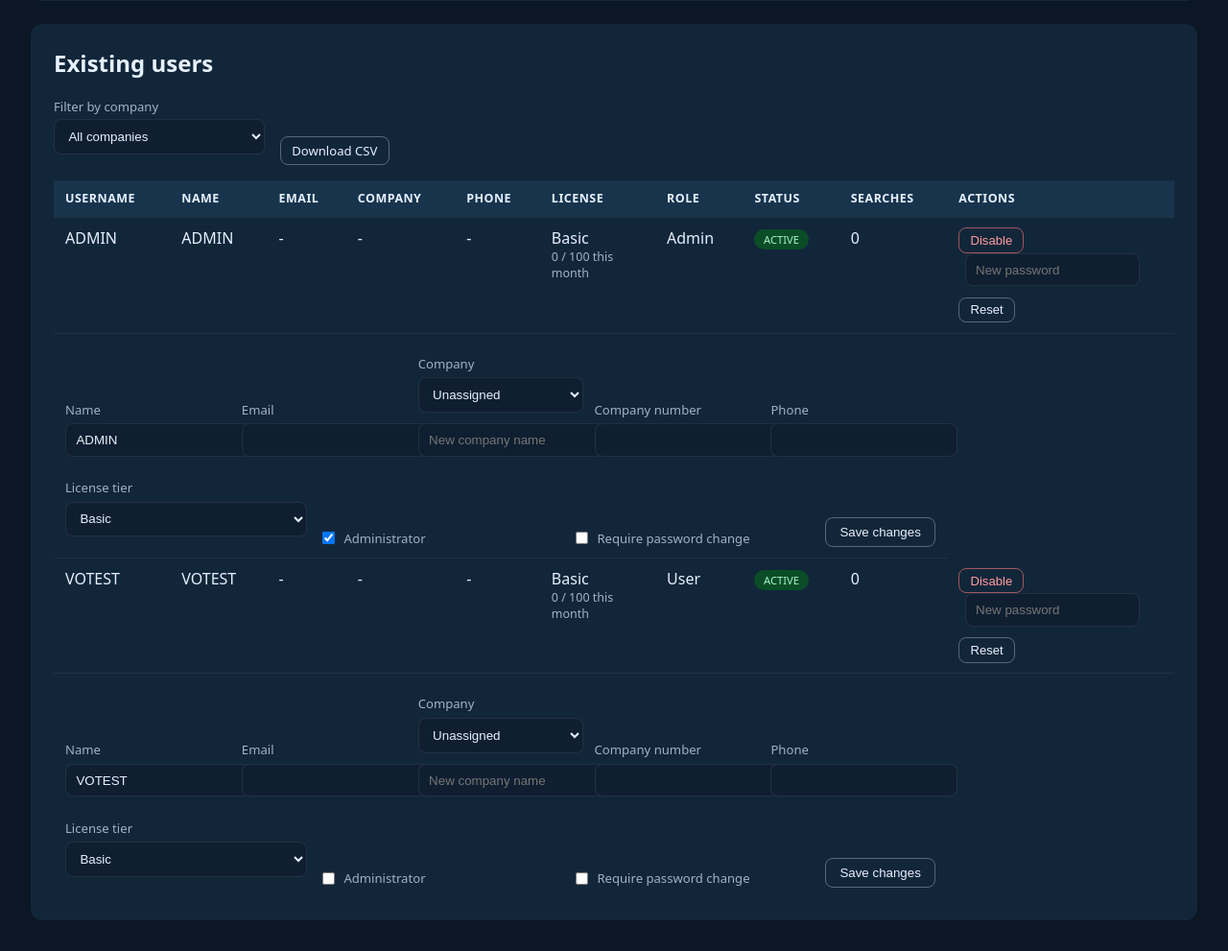
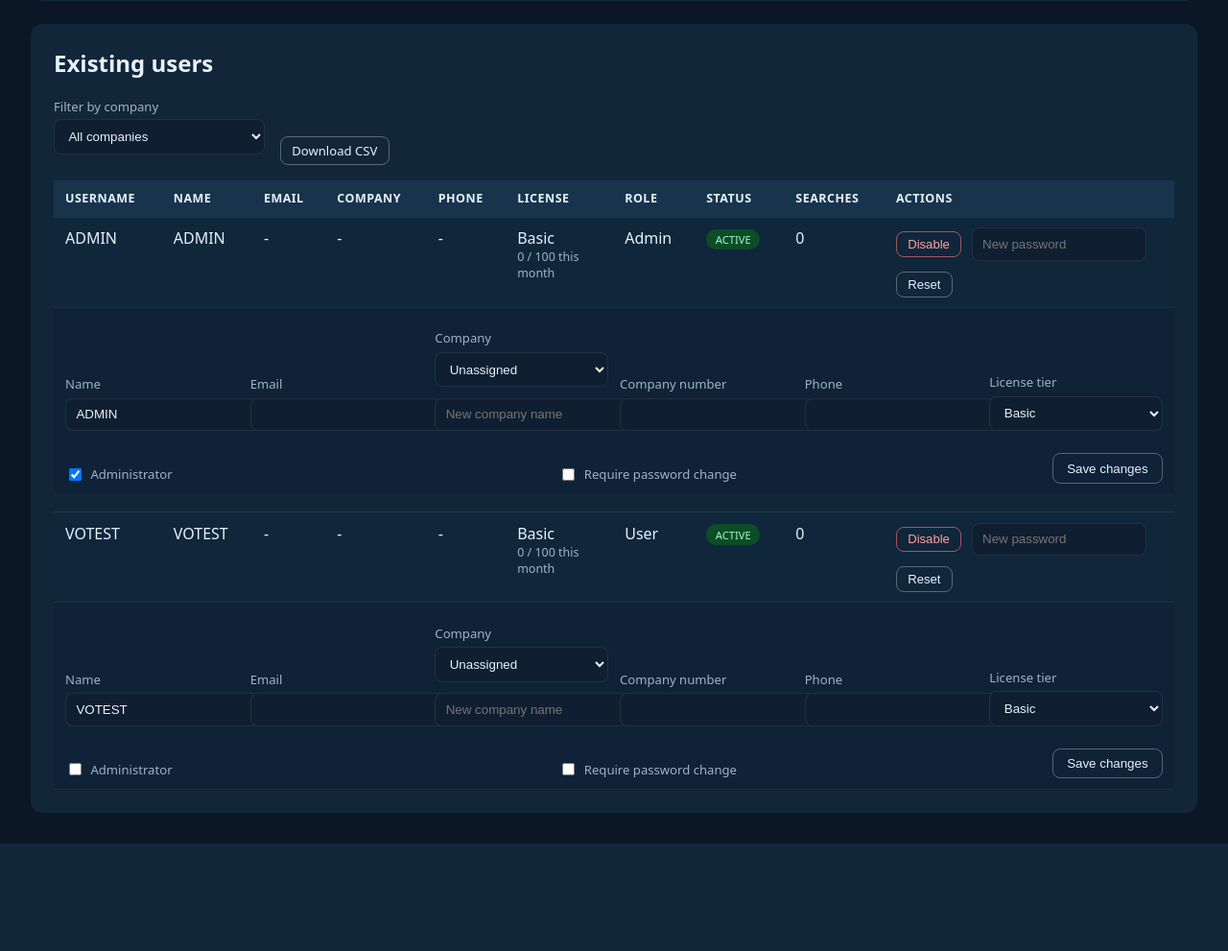
Before and after one commit to Glidepath25/geoprox-api, a FastAPI app: page /admin/users in a window 1280 px wide. Shown: the part 970-1961 px from the top of the page at 96% size. After the commit the page ends 1849 px from the top, so only its background shows below. Run offline with FastAPI, Linux system fonts and the light colour scheme; the visitor is signed in with stand-in values (Sample User, id 1); data comes from the database, SQL or seed files in the repository; data that the repository does not hold is empty.

Commit message:
Improve admin user list readability with spaced rows

```diff
--- a/templates/admin_users.html
+++ b/templates/admin_users.html
@@ -34,6 +34,9 @@
     th, td { padding:0.65rem 0.75rem; border-bottom:1px solid rgba(255,255,255,0.06); text-align:left; vertical-align:top; }
     th { background:#18344d; font-size:0.78rem; text-transform:uppercase; letter-spacing:0.04em; }
     tr:last-child td { border-bottom:none; }
+    tr.user-summary td { background:#10263b; border-top:1px solid rgba(255,255,255,0.08); }
+    tr.user-detail td { background:#0f2237; border-top:1px solid rgba(255,255,255,0.08); border-bottom:1px solid rgba(255,255,255,0.04); }
+    tr.user-spacer td { padding:0; border-bottom:none; height:18px; background:transparent; }
     .status-chip { display:inline-block; padding:0.2rem 0.6rem; border-radius:999px; font-size:0.7rem; text-transform:uppercase; }
     .status-active { background:#0b4d27; color:#a3f5cb; }
     .status-disabled { background:#602020; color:#ff9e9e; }
@@ -276,7 +279,7 @@
         </thead>
         <tbody>
           {% for user in users %}
-          <tr>
+          <tr class="user-summary">
             <td>{{ user.username }}</td>
             <td>{{ user.name }}</td>
             <td>{{ user.email or '-' }}</td>
@@ -320,8 +323,8 @@
               </form>
             </td>
           </tr>
-          <tr>
-            <td colspan="9">
+          <tr class="user-detail">
+            <td colspan="10">
               <form class="inline" method="post" action="/admin/users/{{ user.id }}/update">
                 <input type="hidden" name="redirect_company_id" value="{{ selected_company or '' }}">
                 <div>
@@ -373,6 +376,9 @@
               </form>
             </td>
           </tr>
+          {% if not loop.last %}
+          <tr class="user-spacer"><td colspan="10"></td></tr>
+          {% endif %}
           {% endfor %}
         </tbody>
       </table>
```
